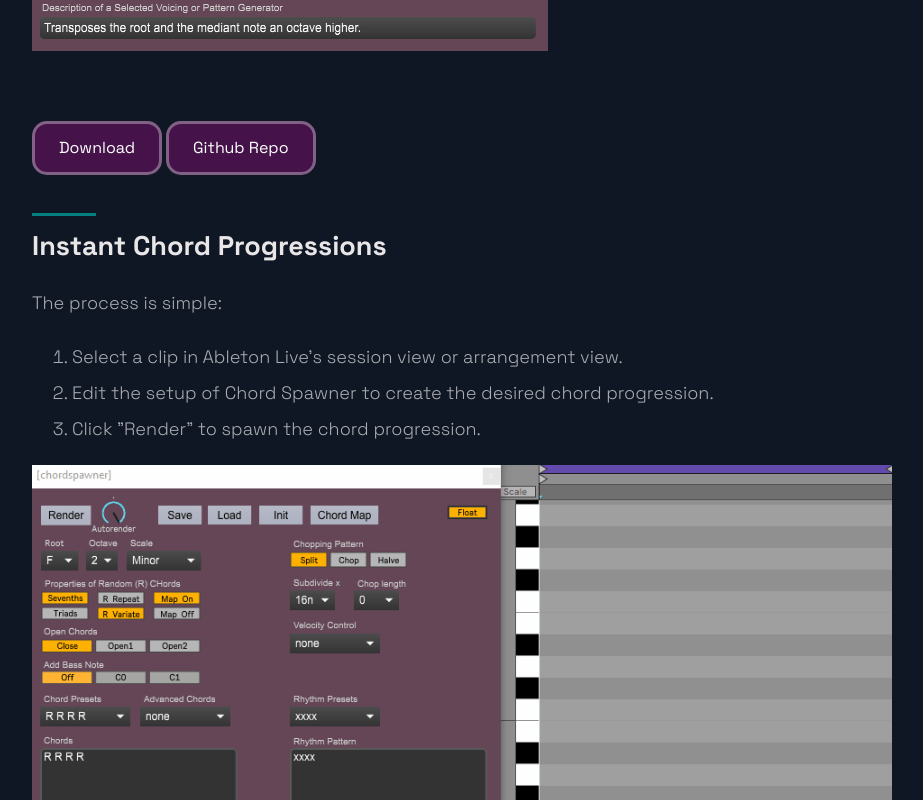
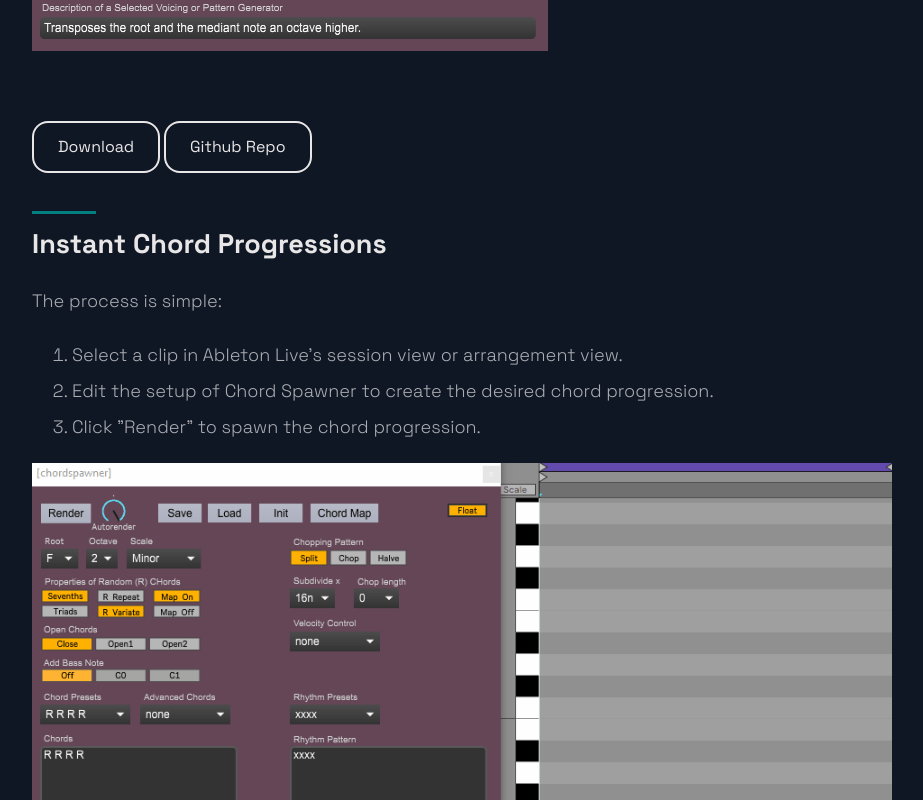
Before and after one commit to JanZaion/jan-zaion-web, a Next.js app: page /projects/Chord-Spawner in a window 1280 px wide. Shown: the part 840-1640 px from the top of the page, without its empty margins (136-1059 px from the left). Built offline with nearby package versions, Linux system fonts and the light colour scheme.

Commit message:
fix: button

```diff
--- a/src/components/Button/styled.ts
+++ b/src/components/Button/styled.ts
@@ -1,10 +1,11 @@
 import styled from 'styled-components';
 
 export const Button = styled.button`
-  color: #fff;
-  background: ${(props) => props.theme.colors.button};
-  border: 3px solid rgba(255, 255, 255, 0.33);
-  border-radius: 15px;
+  color: ${(props) => props.theme.colors.title};
+  background: ${(props) => props.theme.colors.background};
+  border: 2px solid;
+  border-color: ${(props) => props.theme.colors.title};
+  border-radius: 16px;
   padding: 16px 24px;
   font-size: 1.6rem;
   line-height: 16px;
@@ -16,9 +17,9 @@ export const Button = styled.button`
   }
 
   &:hover {
-    color: #0f1624;
-    background: #fff;
-    border: 3px solid #fff;
+    color: ${(props) => props.theme.colors.background};
+    background: ${(props) => props.theme.colors.title};
+    border-color: ${(props) => props.theme.colors.background};
   }
 
   @media ${(props) => props.theme.breakpoints.sm} {
--- a/src/components/Footer/styled.ts
+++ b/src/components/Footer/styled.ts
@@ -25,12 +25,11 @@ export const SocialIcons = styled.a`
   color: ${(props) => props.theme.colors.title};
   border-radius: 50px;
   padding: 8px;
-  padding-left: 0px;
 
   &:hover {
     padding-left: 8px;
-    background-color: ${(props) => props.theme.colors.title};
     transform: scale(1.2);
+    background-color: ${(props) => props.theme.colors.link};
     cursor: pointer;
   }
 `;
--- a/src/pages/projects/[ppslug].tsx
+++ b/src/pages/projects/[ppslug].tsx
@@ -24,7 +24,7 @@ const DocuPage = ({
       </Head>
       <Layout>
         <ProductHero coverImage={coverImage} tagLine={tagLine} title={title} />
-        <Sticky download={download} repo={repo} sticky />
+        <Sticky download={download} repo={repo} />
         <ProductContent content={content} />
         <Sticky download={download} repo={repo} />
       </Layout>
--- a/src/pages/projects/types.ts
+++ b/src/pages/projects/types.ts
@@ -3,8 +3,8 @@ export type DocuPageProps = {
     title: string;
     tagLine: string;
     coverImage: string;
-    repo: string;
-    download: string;
+    repo: URL;
+    download: URL;
   };
   content: string;
   head: HeadT;
```
Also changed, not shown: src/themes/default.ts (+2 -6 lines).
